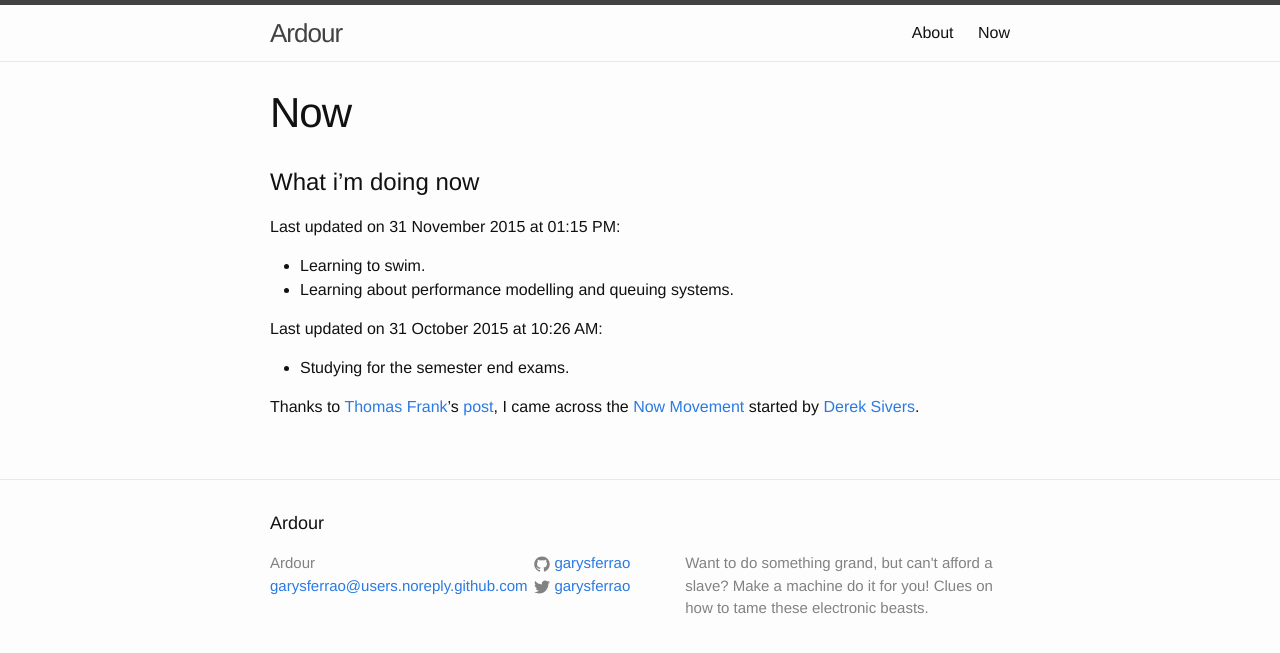
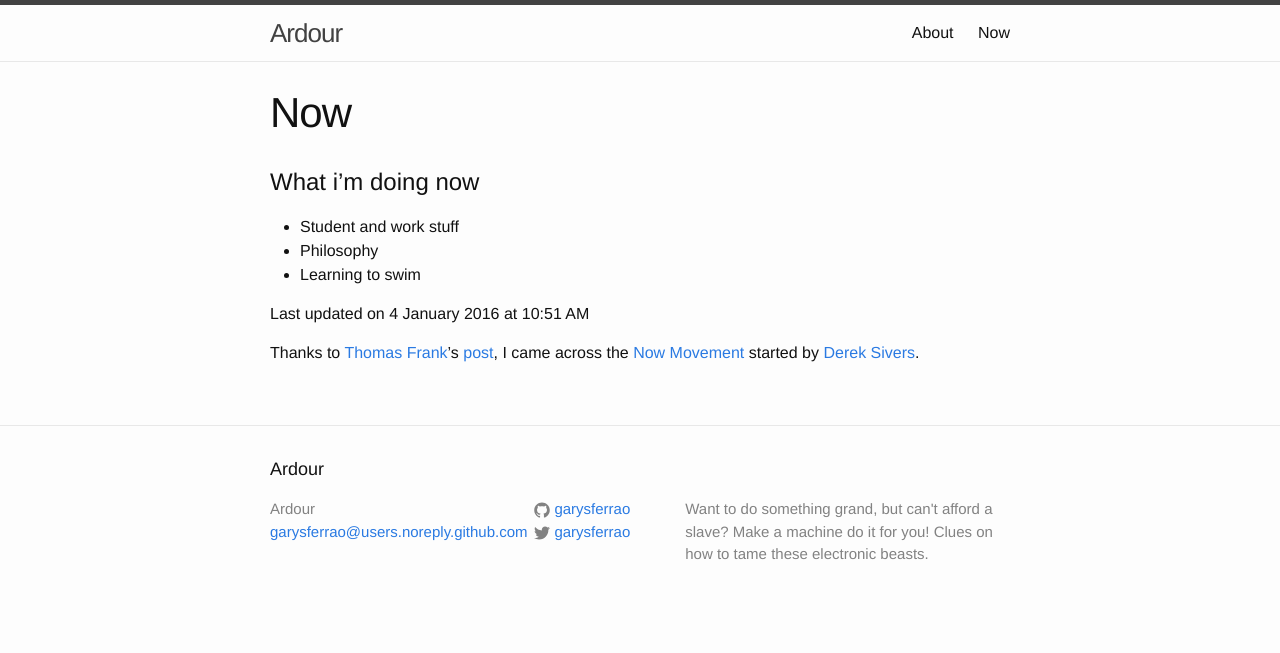
Before and after one commit to garysferrao/garysferrao.github.io, a Jekyll site: the page built from now.md, in a window 1280 px wide. Shown: the top 653 px of the page. Built offline with Jekyll 4.4.1, drawn with Linux system fonts in a browser that asks for light colours.

Commit message:
Updated /now
Back to college. Added "student and work stuff", "philosophy", "learning to
swim".

```diff
--- a/now.md
+++ b/now.md
@@ -1,17 +1,23 @@
 ---
 layout: page
 title: Now
-permalink: /now/
+permalink: /now
 ---
 
 # What i'm doing now
 
-Last updated on 31 November 2015 at 01:15 PM:
-* Learning to swim.
-* Learning about performance modelling and queuing systems.
+* Student and work stuff
+* Philosophy
+* Learning to swim
 
-Last updated on 31 October 2015 at 10:26 AM:
-* Studying for the semester end exams.
+Last updated on 4 January 2016 at 10:51 AM
+
+[//]: # (Last updated on 31 November 2015 at 01:15 PM:)
+[//]: # (* Learning to swim.)
+[//]: # (* Learning about performance modelling and queuing systems.)
+
+[//]: # (Last updated on 31 October 2015 at 10:26 AM:)
+[//]: # (* Studying for the semester end exams.)
 
 Thanks to [Thomas Frank](https://twitter.com/TomFrankly)'s
 [post](https://collegeinfogeek.com/too-many-interests/), I
```
